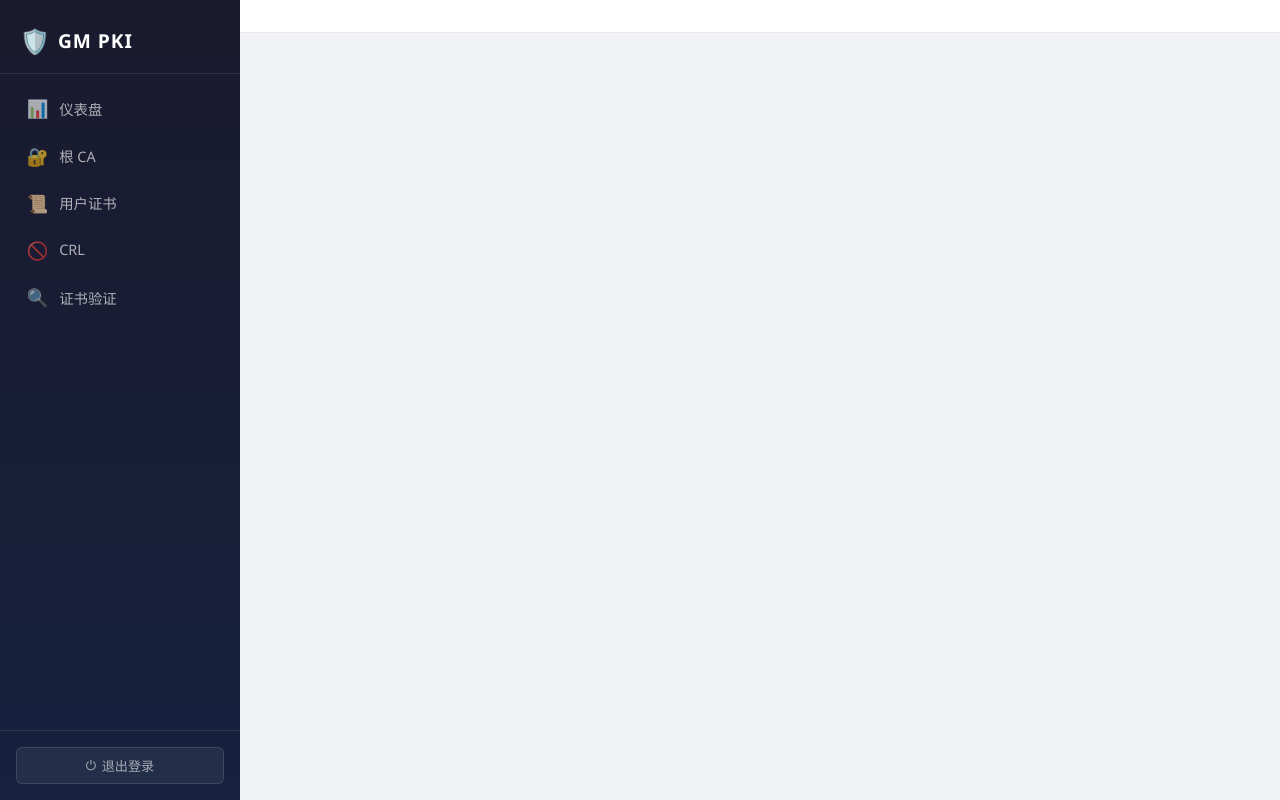
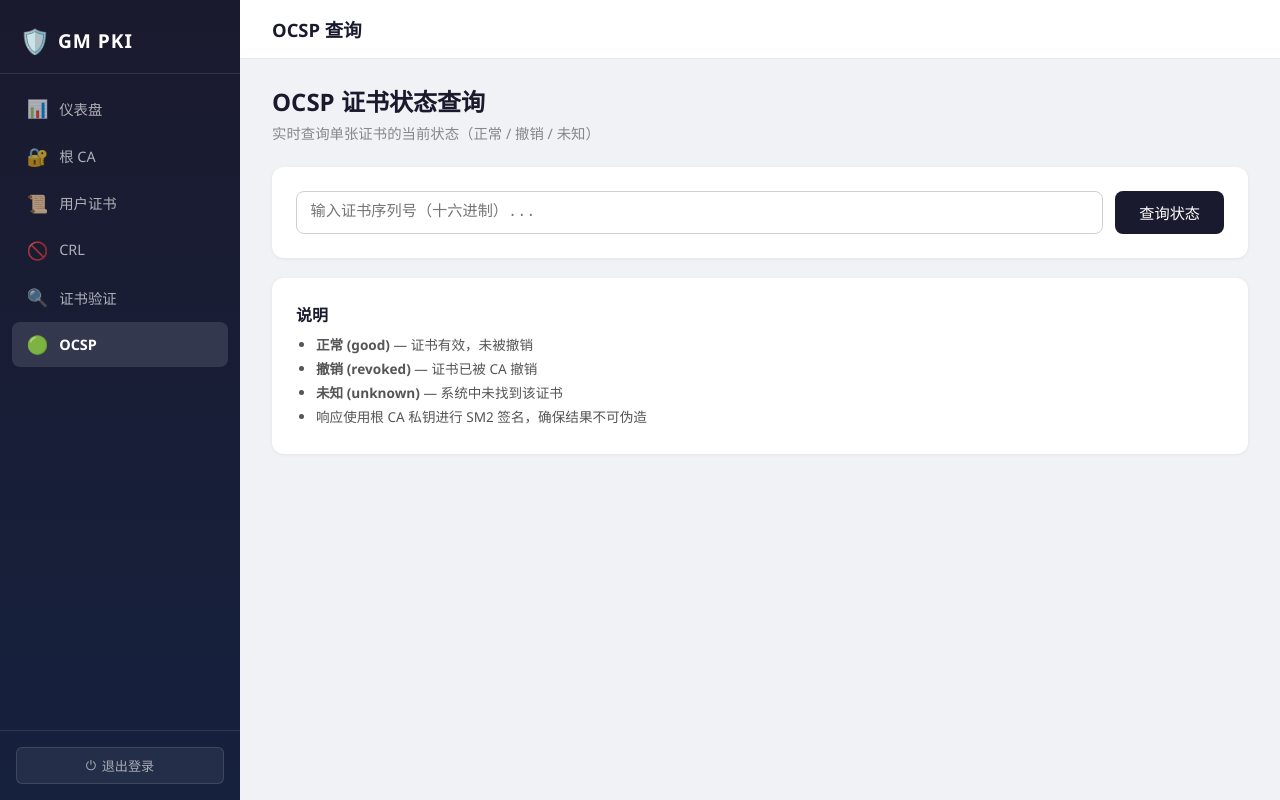
Before and after one commit to LoveSunday7/GM_PKI_Service, a Vue app in the folder frontend/: page /ocsp in a window 1280 px wide. Built offline with nearby package versions, Linux system fonts and the light colour scheme; sample sign-in values are in the browser's storage.

Commit message:
添加 前端 OCSP 查询页面（单证书实时状态查询工具）

```diff
--- a/frontend/src/layouts/DefaultLayout.vue
+++ b/frontend/src/layouts/DefaultLayout.vue
@@ -17,6 +17,7 @@ const navItems = [
   { to: '/cert', label: '用户证书', icon: '📜' },
   { to: '/crl', label: 'CRL', icon: '🚫' },
   { to: '/verify', label: '证书验证', icon: '🔍' },
+  { to: '/ocsp', label: 'OCSP', icon: '🟢' },
 ]
 </script>
 
--- a/frontend/src/router/index.ts
+++ b/frontend/src/router/index.ts
@@ -42,6 +42,12 @@ const router = createRouter({
       component: () => import('@/views/CertVerify.vue'),
       meta: { requiresAuth: true, title: '证书验证' },
     },
+    {
+      path: '/ocsp',
+      name: 'OCSPQuery',
+      component: () => import('@/views/OCSPQuery.vue'),
+      meta: { requiresAuth: true, title: 'OCSP 查询' },
+    },
   ],
 })
 
--- /dev/null
+++ b/frontend/src/views/OCSPQuery.vue
@@ -0,0 +1,170 @@
+<script setup lang="ts">
+import { ref } from 'vue'
+
+defineOptions({ name: 'OCSPQueryPage' })
+
+const serial = ref('')
+const loading = ref(false)
+const error = ref('')
+
+interface OCSPResult {
+  success?: boolean
+  cert_serial_number?: string
+  status?: string
+  status_label?: string
+  this_update?: string
+  next_update?: string
+  revocation_time?: string
+  revocation_reason?: string
+  signature_algorithm?: string
+  signature_value?: string
+}
+
+const result = ref<OCSPResult | null>(null)
+
+const reasonLabels: Record<string, string> = {
+  unspecified: '未指定',
+  keyCompromise: '密钥泄露',
+  affiliationChanged: '隶属关系变更',
+  superseded: '已被取代',
+  cessationOfOperation: '停止运营',
+}
+
+async function queryOCSP() {
+  if (!serial.value.trim()) {
+    error.value = '请输入证书序列号'
+    return
+  }
+  loading.value = true
+  error.value = ''
+  result.value = null
+  try {
+    const res = await fetch('/api/ocsp/query', {
+      method: 'POST',
+      headers: {
+        'Content-Type': 'application/json',
+        Authorization: `Bearer ${localStorage.getItem('gm_pki_token')}`,
+      },
+      body: JSON.stringify({ cert_serial_number: serial.value.trim() }),
+    })
+    if (!res.ok) {
+      const body = await res.json().catch(() => ({}))
+      throw new Error(body.message || body.detail || `HTTP ${res.status}`)
+    }
+    result.value = await res.json()
+  } catch (e: unknown) {
+    error.value = e instanceof Error ? e.message : '查询失败'
+  } finally {
+    loading.value = false
+  }
+}
+</script>
+
+<template>
+  <div class="ocsp-query">
+    <h2>OCSP 证书状态查询</h2>
+    <p class="desc">实时查询单张证书的当前状态（正常 / 撤销 / 未知）</p>
+
+    <section class="section">
+      <div class="query-bar">
+        <input
+          v-model="serial"
+          type="text"
+          placeholder="输入证书序列号（十六进制）..."
+          class="serial-input"
+          @keyup.enter="queryOCSP"
+          :disabled="loading"
+        />
+        <button class="btn" @click="queryOCSP" :disabled="loading">
+          {{ loading ? '查询中...' : '查询状态' }}
+        </button>
+      </div>
+      <p v-if="error" class="error">{{ error }}</p>
+    </section>
+
+    <section class="section" v-if="result">
+      <div class="result-header" :class="'result-' + result.status">
+        <span class="result-icon">
+          {{ result.status === 'good' ? '✅' : result.status === 'revoked' ? '🚫' : '❓' }}
+        </span>
+        <span class="result-label">{{ result.status_label }}</span>
+        <span class="result-code">({{ result.status }})</span>
+      </div>
+
+      <dl class="detail-grid">
+        <dt>证书序列号</dt>
+        <dd><code>{{ result.cert_serial_number }}</code></dd>
+        <dt>本次查询时间</dt>
+        <dd>{{ result.this_update ? new Date(result.this_update).toLocaleString() : '-' }}</dd>
+        <dt>建议下次查询</dt>
+        <dd>{{ result.next_update ? new Date(result.next_update).toLocaleString() : '-' }}</dd>
+
+        <template v-if="result.status === 'revoked'">
+          <dt>撤销时间</dt>
+          <dd>{{ result.revocation_time ? new Date(result.revocation_time).toLocaleString() : '-' }}</dd>
+          <dt>撤销原因</dt>
+          <dd>{{ reasonLabels[result.revocation_reason || ''] || result.revocation_reason || '-' }}</dd>
+        </template>
+
+        <template v-if="result.signature_value">
+          <dt>签名算法</dt>
+          <dd>{{ result.signature_algorithm }}</dd>
+          <dt>签名值</dt>
+          <dd><code class="sig">{{ result.signature_value?.slice(0, 64) }}...</code></dd>
+        </template>
+      </dl>
+    </section>
+
+    <section class="section info">
+      <h3>说明</h3>
+      <ul>
+        <li><strong>正常 (good)</strong> — 证书有效，未被撤销</li>
+        <li><strong>撤销 (revoked)</strong> — 证书已被 CA 撤销</li>
+        <li><strong>未知 (unknown)</strong> — 系统中未找到该证书</li>
+        <li>响应使用根 CA 私钥进行 SM2 签名，确保结果不可伪造</li>
+      </ul>
+    </section>
+  </div>
+</template>
+
+<style scoped>
+.ocsp-query h2 { margin-bottom: 0.25rem; }
+.desc { color: #888; font-size: 0.9rem; margin-bottom: 1.5rem; }
+
+.section {
+  background: #fff; border-radius: 12px; padding: 1.5rem;
+  margin-bottom: 1.25rem; box-shadow: 0 1px 4px rgba(0,0,0,0.06);
+}
+.section h3 { margin-bottom: 0.5rem; font-size: 1rem; }
+
+.query-bar { display: flex; gap: 0.75rem; }
+.serial-input {
+  flex: 1; padding: 0.65rem 0.85rem; border: 1.5px solid #d0d0d0;
+  border-radius: 8px; font-size: 0.95rem; font-family: monospace;
+}
+.serial-input:focus { border-color: #0f3460; outline: none; }
+
+.btn { padding: 0.65rem 1.5rem; background: #1a1a2e; color: #fff; border: none; border-radius: 8px; cursor: pointer; font-size: 0.95rem; }
+.btn:disabled { opacity: 0.6; cursor: not-allowed; }
+.error { color: #c00; margin-top: 0.75rem; }
+
+.result-header {
+  display: flex; align-items: center; gap: 0.5rem; padding: 1rem;
+  border-radius: 8px; margin-bottom: 1rem; font-size: 1.1rem; font-weight: 600;
+}
+.result-good { background: #d4edda; color: #155724; }
+.result-revoked { background: #f8d7da; color: #721c24; }
+.result-unknown { background: #fff3cd; color: #856404; }
+
+.detail-grid {
+  display: grid; grid-template-columns: 140px 1fr;
+  gap: 0.4rem 1rem; font-size: 0.85rem;
+}
+.detail-grid dt { color: #666; font-weight: 600; }
+.detail-grid dd { word-break: break-all; }
+code { font-size: 0.8rem; background: #f0f0f0; padding: 0.15rem 0.35rem; border-radius: 4px; }
+.sig { color: #888; }
+
+.info ul { padding-left: 1.25rem; font-size: 0.85rem; color: #555; }
+.info li { margin-bottom: 0.25rem; }
+</style>
```
